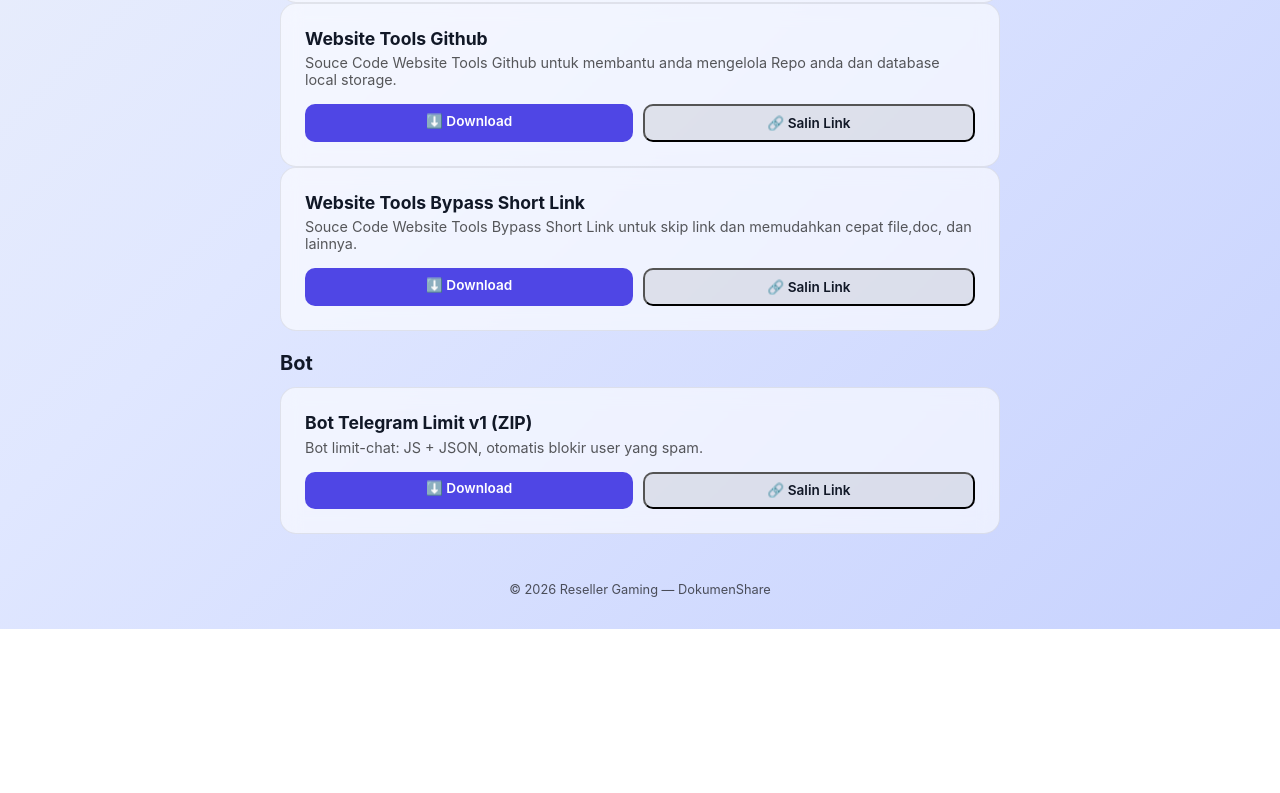
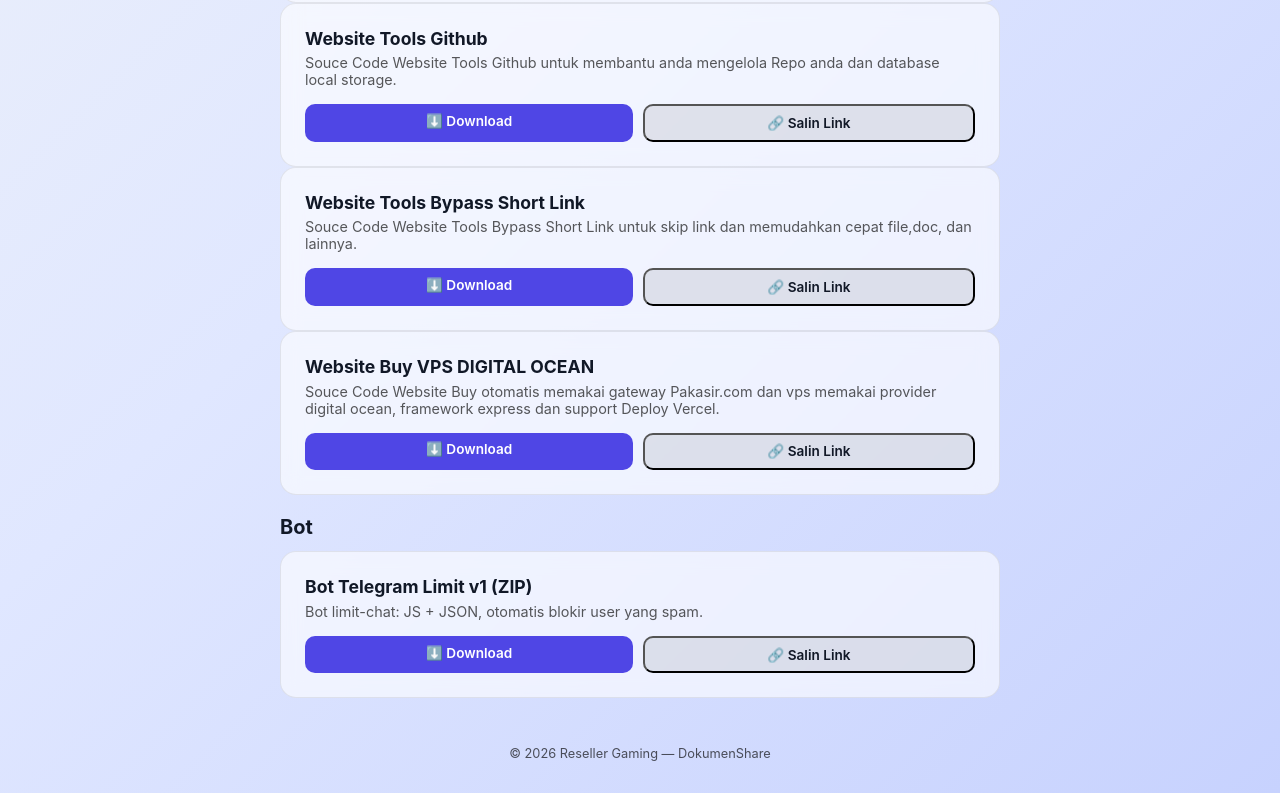
Before and after one commit to ResellerGaming/share-sc, a plain HTML site: page index.html in a window 1280 px wide. Shown: the part 888-1681 px from the top of the page. Before the commit the page ends 1517 px from the top, so only its background shows below. Drawn offline with Linux system fonts and the light colour scheme.

Commit message:
Add VPS Digital Ocean card to index.html
Added a new card for buying VPS with Digital Ocean.

```diff
--- a/index.html
+++ b/index.html
@@ -223,6 +223,15 @@
         <button class="btn secondary" onclick="copyLink('web/Bypass-ShortLink.zip')">🔗 Salin Link</button>
       </div>
     </div>
+
+    <div class="card" data-keywords="Tools Github">
+      <div class="card-title">Website Buy VPS DIGITAL OCEAN</div>
+      <div class="card-desc">Souce Code Website Buy otomatis memakai gateway Pakasir.com dan vps memakai provider digital ocean, framework express dan support Deploy Vercel.</div>
+      <div class="card-actions">
+        <a href="web/buyvps (simple).zip" download class="btn">⬇️ Download</a>
+        <button class="btn secondary" onclick="copyLink('web/buyvps (simple).zip')">🔗 Salin Link</button>
+      </div>
+    </div>
   </div>
 
   <!-- Kategori Bot -->
```
